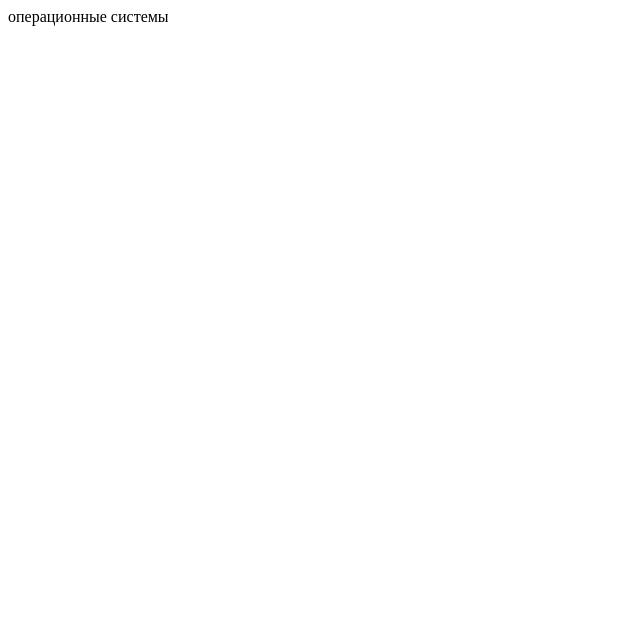
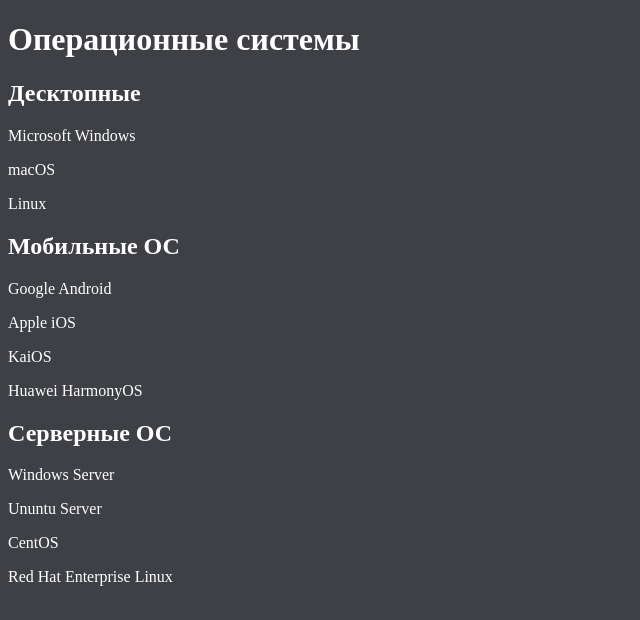
Before and after one commit to Paradisepig/Paradisepig.github.io, a plain HTML site: page oper.html in a window 1280 px wide. Shown: the whole page, without its empty margins (0-640 px from the left). Drawn offline with Linux system fonts and the light colour scheme.

Commit message:
Add files via upload

```diff
--- a/oper.html
+++ b/oper.html
@@ -6,6 +6,29 @@
     <title>Document</title>
 </head>
 <body>
-    операционные системы
+    <h1>Операционные системы</h1>
+    <h2>Десктопные</h2>
+    <p>Microsoft Windows</p>
+    <p>macOS</p>
+    <p>Linux</p>
+
+    <h2>Мобильные ОС</h2>
+    <p>Google Android</p>
+    <p>Apple iOS</p>
+    <p>KaiOS</p>
+    <P>Huawei HarmonyOS</P>
+
+    <h2>Серверные ОС</h2>
+    <p>Windows Server</p>
+    <p>Ununtu Server</p>
+    <p>CentOS</p>
+    <p>Red Hat Enterprise Linux</p>
+
+    <style>
+        body{
+          background-color: rgb(62, 64, 70);
+          color: white;
+        }
+    </style>
 </body>
 </html>
```
